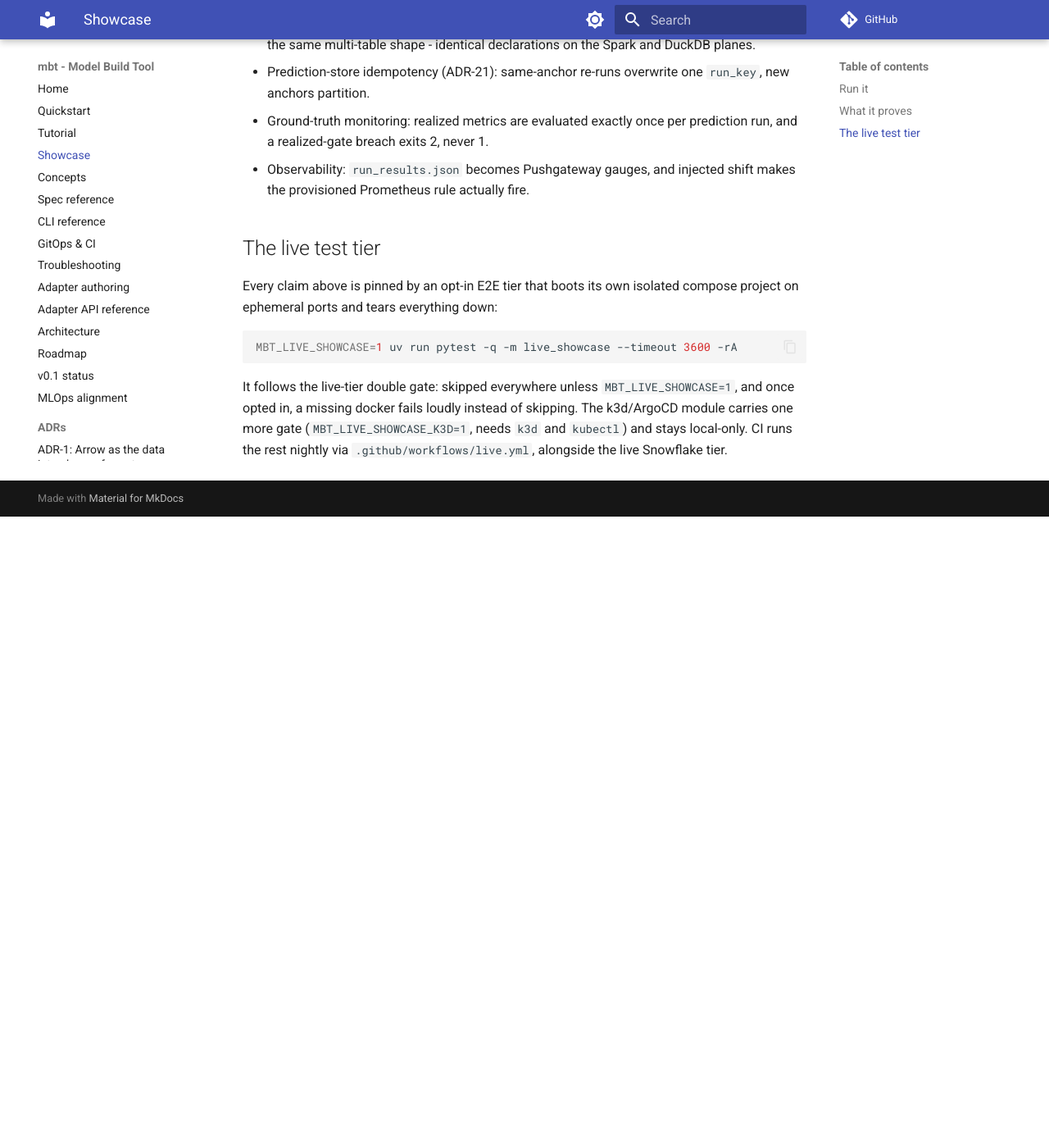
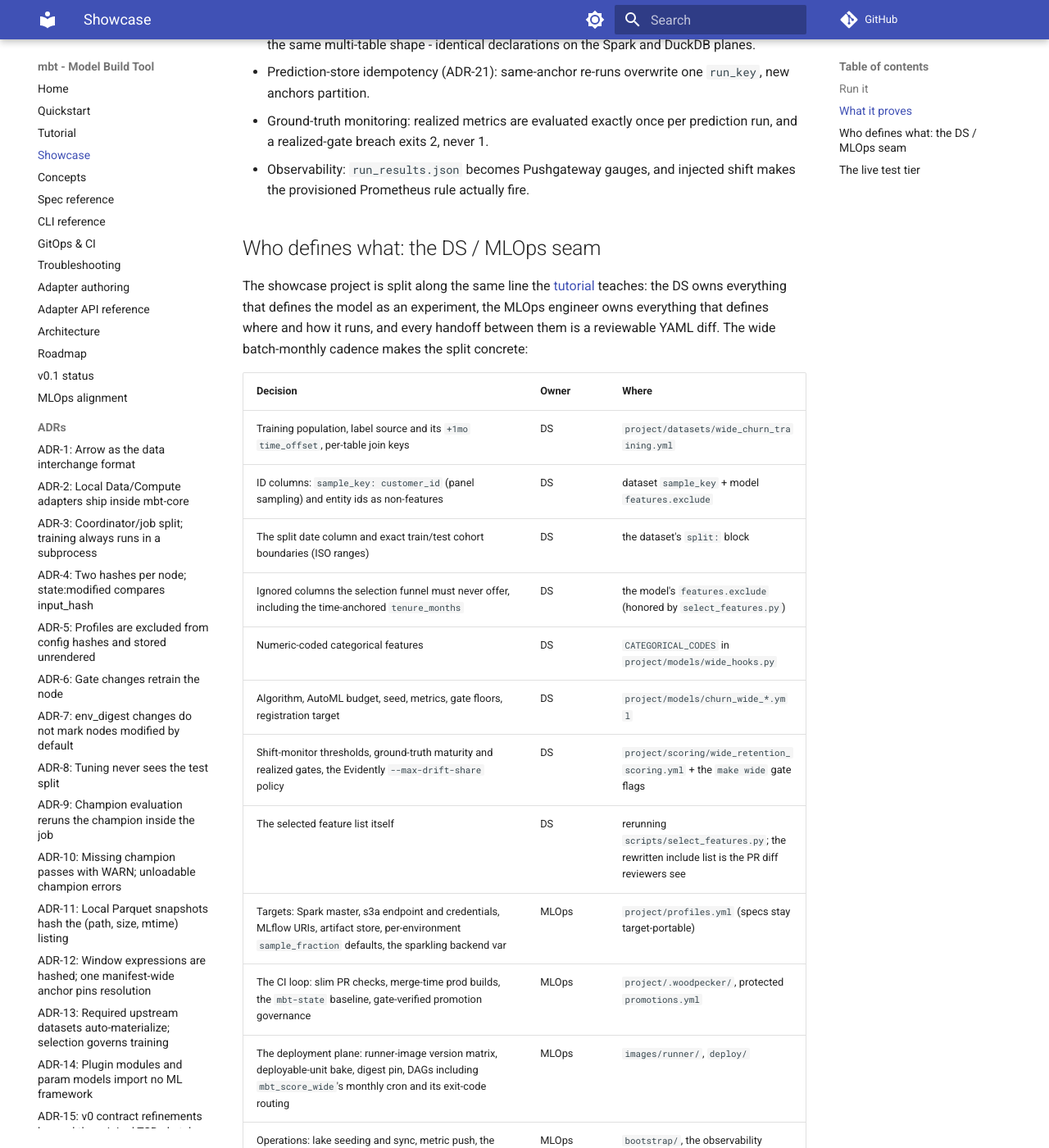
Before and after one commit to satrijandi/mbt, an MkDocs documentation site: the page built from docs/showcase.md, in a window 1280 px wide and 1400 px high, scrolled down 2888 px. Shown: the whole window at 82% size. Built offline with MkDocs 1.6.1 and Material for MkDocs 9.7.7, drawn with Linux system fonts in a browser that asks for light colours; comment, search, counter and statistics services are not loaded; before the commit the page ends 3518 px from its top, so only the background shows below that; some of the changed text lies outside the part shown.

Commit message:
docs/showcase: document the DS / MLOps ownership seam
A Decision/Owner/Where table grounding each role's decisions in the
wide batch-monthly cadence's actual files, plus the three handoffs
that keep the seam clean (registry-event promotion, exit-code failure
routing, DS decisions living in committed YAML).

```diff
--- a/docs/showcase.md
+++ b/docs/showcase.md
@@ -56,6 +56,31 @@ The demo narrative exercises mbt's differentiators against real service boundari
 - Ground-truth monitoring: realized metrics are evaluated exactly once per prediction run, and a realized-gate breach exits 2, never 1.
 - Observability: `run_results.json` becomes Pushgateway gauges, and injected shift makes the provisioned Prometheus rule actually fire.
 
+## Who defines what: the DS / MLOps seam
+
+The showcase project is split along the same line the [tutorial](tutorial.md) teaches: the DS owns everything that defines the model as an experiment, the MLOps engineer owns everything that defines where and how it runs, and every handoff between them is a reviewable YAML diff.
+The wide batch-monthly cadence makes the split concrete:
+
+| Decision | Owner | Where |
+|---|---|---|
+| Training population, label source and its `+1mo` `time_offset`, per-table join keys | DS | `project/datasets/wide_churn_training.yml` |
+| ID columns: `sample_key: customer_id` (panel sampling) and entity ids as non-features | DS | dataset `sample_key` + model `features.exclude` |
+| The split date column and exact train/test cohort boundaries (ISO ranges) | DS | the dataset's `split:` block |
+| Ignored columns the selection funnel must never offer, including the time-anchored `tenure_months` | DS | the model's `features.exclude` (honored by `select_features.py`) |
+| Numeric-coded categorical features | DS | `CATEGORICAL_CODES` in `project/models/wide_hooks.py` |
+| Algorithm, AutoML budget, seed, metrics, gate floors, registration target | DS | `project/models/churn_wide_*.yml` |
+| Shift-monitor thresholds, ground-truth maturity and realized gates, the Evidently `--max-drift-share` policy | DS | `project/scoring/wide_retention_scoring.yml` + the `make wide` gate flags |
+| The selected feature list itself | DS | rerunning `scripts/select_features.py`; the rewritten include list is the PR diff reviewers see |
+| Targets: Spark master, s3a endpoint and credentials, MLflow URIs, artifact store, per-environment `sample_fraction` defaults, the sparkling backend var | MLOps | `project/profiles.yml` (specs stay target-portable) |
+| The CI loop: slim PR checks, merge-time prod builds, the `mbt-state` baseline, gate-verified promotion governance | MLOps | `project/.woodpecker/`, protected `promotions.yml` |
+| The deployment plane: runner-image version matrix, deployable-unit bake, digest pin, DAGs including `mbt_score_wide`'s monthly cron and its exit-code routing | MLOps | `images/runner/`, `deploy/` |
+| Operations: lake seeding and sync, metric push, the shift-breach alert, the monitor cadence | MLOps | `bootstrap/`, the observability profile |
+
+Three handoffs keep the seam clean.
+Promotion is a registry event: the next scheduled run resolves the new champion, and CD redeploys nothing (ADR-20).
+Failures route by exit code: a quality verdict (exit 2) is deterministic, fails without retries, and notifies the model's DS owner, while a hard error (exit 1) is retried and then pages on-call.
+And every DS decision - selected features, excluded columns, thresholds, seeds - lives in committed YAML, so the MLOps-owned pipelines can enforce it without ever needing to understand the model.
+
 ## The live test tier
 
 Every claim above is pinned by an opt-in E2E tier that boots its own isolated compose project on ephemeral ports and tears everything down:
```
